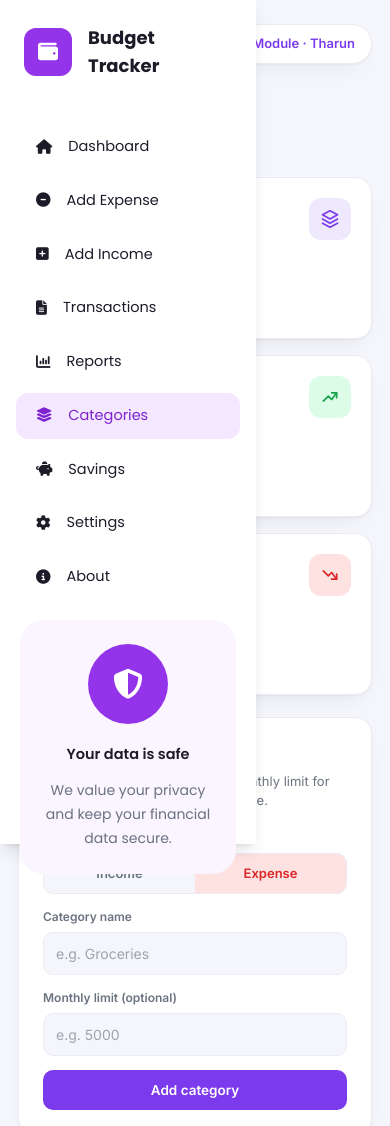
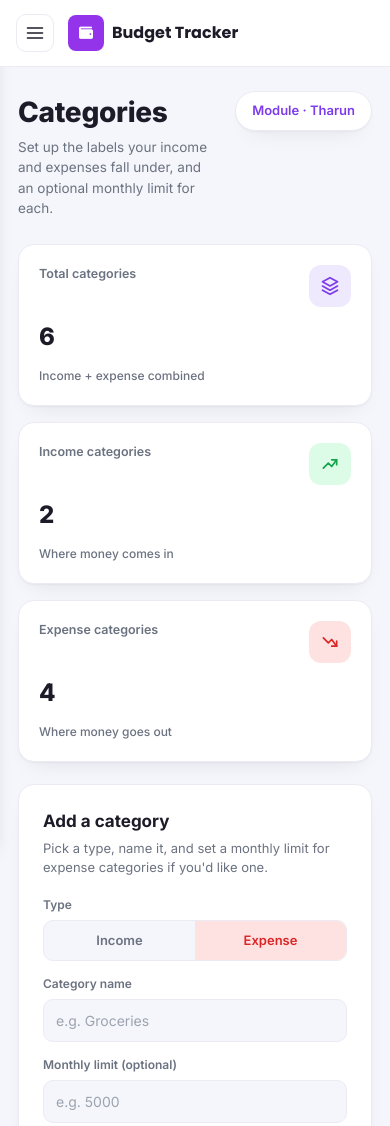
Before and after one commit to rajalakshmi78100-cmd/Personal-Budget-Tracker, a plain HTML site: page pages/categories.html in a window 390 px wide. Shown: the top 1126 px of the page. Drawn offline with nearby package versions, Linux system fonts and the light colour scheme.

Commit message:
updated by tharun

```diff
--- a/pages/categories.html
+++ b/pages/categories.html
@@ -17,15 +17,81 @@
 <link rel="stylesheet" href="style.css" />
 <style>
   .main { margin-left: 256px; }
+  .mobile-topbar { display: none; }
+  .menu-toggle { display: none; }
+  .sidebar-overlay { display: none; }
+
   @media (max-width: 900px) {
     .main { margin-left: 0; }
+
+    .mobile-topbar {
+      display: flex;
+      align-items: center;
+      gap: 14px;
+      background: #ffffff;
+      border-bottom: 1px solid #ecebf3;
+      padding: 14px 16px;
+      position: sticky;
+      top: 0;
+      z-index: 45;
+    }
+
+    .menu-toggle {
+      display: flex;
+      align-items: center;
+      justify-content: center;
+      width: 38px;
+      height: 38px;
+      border-radius: 10px;
+      border: 1px solid #ecebf3;
+      background: #ffffff;
+      color: #1e1b29;
+      cursor: pointer;
+      flex-shrink: 0;
+    }
+    .menu-toggle svg { width: 20px; height: 20px; }
+    .menu-toggle:hover { border-color: #7c3aed; color: #7c3aed; }
+
+    aside#sidebar {
+      transform: translateX(-100%);
+      transition: transform 0.22s ease;
+    }
+    aside#sidebar.open { transform: translateX(0); }
+
+    .sidebar-overlay.open {
+      display: block;
+      position: fixed;
+      inset: 0;
+      background: rgba(30, 27, 41, 0.45);
+      z-index: 39;
+    }
+  }
+
+  @media (prefers-reduced-motion: reduce) {
+    aside#sidebar { transition: none; }
   }
 </style>
 </head>
 <body>
 <div class="app-shell">
+  <!-- ============ MOBILE TOPBAR (hamburger menu trigger) ============ -->
+  <div class="mobile-topbar">
+    <button type="button" class="menu-toggle" id="menu-toggle" aria-label="Open menu" aria-expanded="false" aria-controls="sidebar">
+      <svg viewBox="0 0 24 24" fill="none" stroke="currentColor" stroke-width="2" stroke-linecap="round" stroke-linejoin="round"><line x1="3" y1="6" x2="21" y2="6"></line><line x1="3" y1="12" x2="21" y2="12"></line><line x1="3" y1="18" x2="21" y2="18"></line></svg>
+    </button>
+    <div class="flex items-center gap-2">
+      <div class="w-9 h-9 rounded-lg bg-purple-600 flex items-center justify-center text-white text-sm">
+        <i class="fa-solid fa-wallet"></i>
+      </div>
+      <span class="font-bold text-base" style="font-family:'Poppins',sans-serif;">Budget Tracker</span>
+    </div>
+  </div>
+
+  <!-- Overlay shown behind the sidebar when open on mobile -->
+  <div class="sidebar-overlay" id="sidebar-overlay"></div>
+
   <!-- ============ SIDEBAR (matches dashboard.html design) ============ -->
-  <aside class="fixed left-0 top-0 w-64 h-screen bg-white shadow-lg flex flex-col justify-between" style="font-family:'Poppins',sans-serif; z-index:40;">
+  <aside id="sidebar" class="fixed left-0 top-0 w-64 h-screen bg-white shadow-lg flex flex-col justify-between" style="font-family:'Poppins',sans-serif; z-index:40;">
 
     <div>
       <!-- Logo -->
```
Also changed, not shown: pages/transaction.html (+67 -1 lines).
